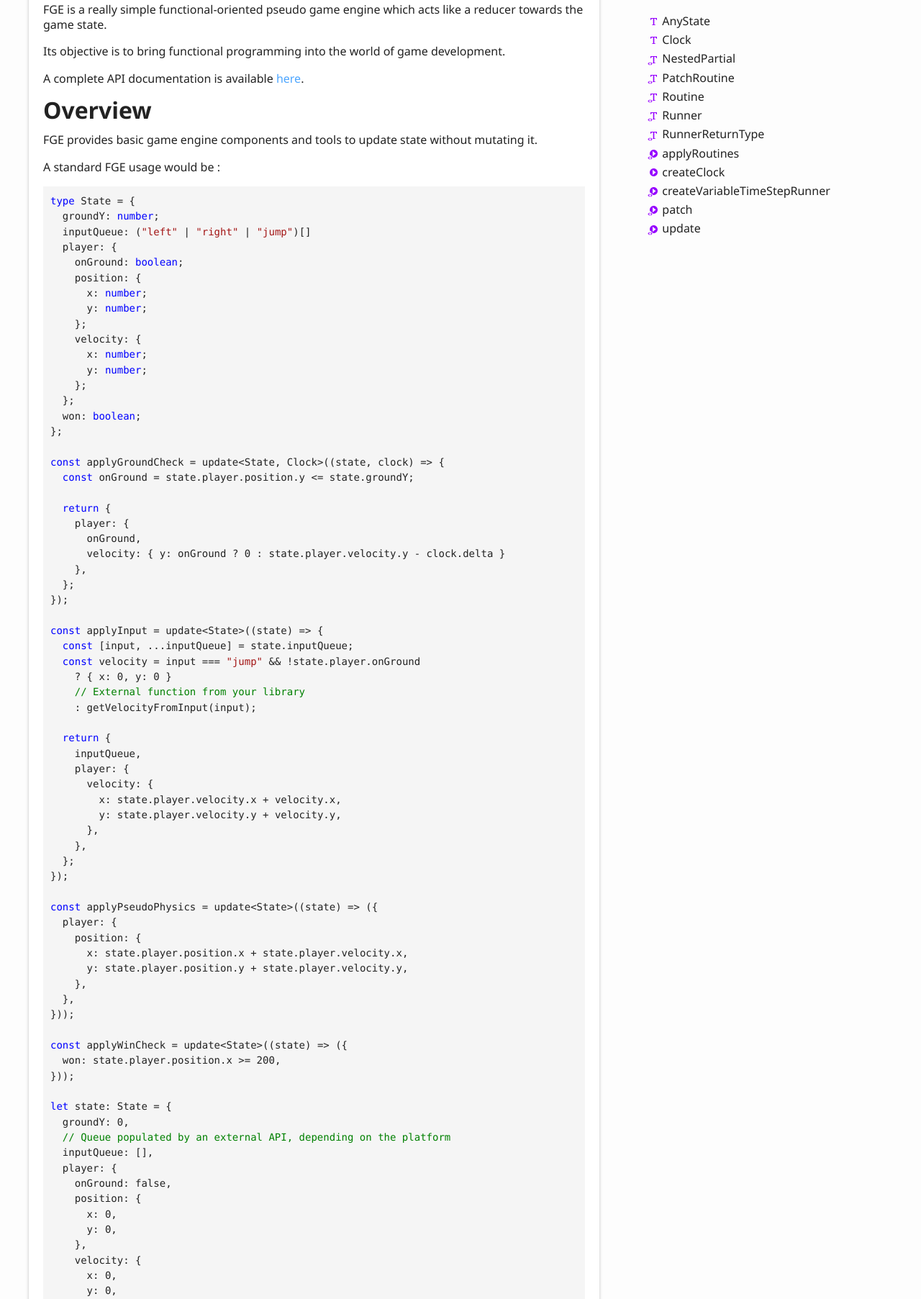
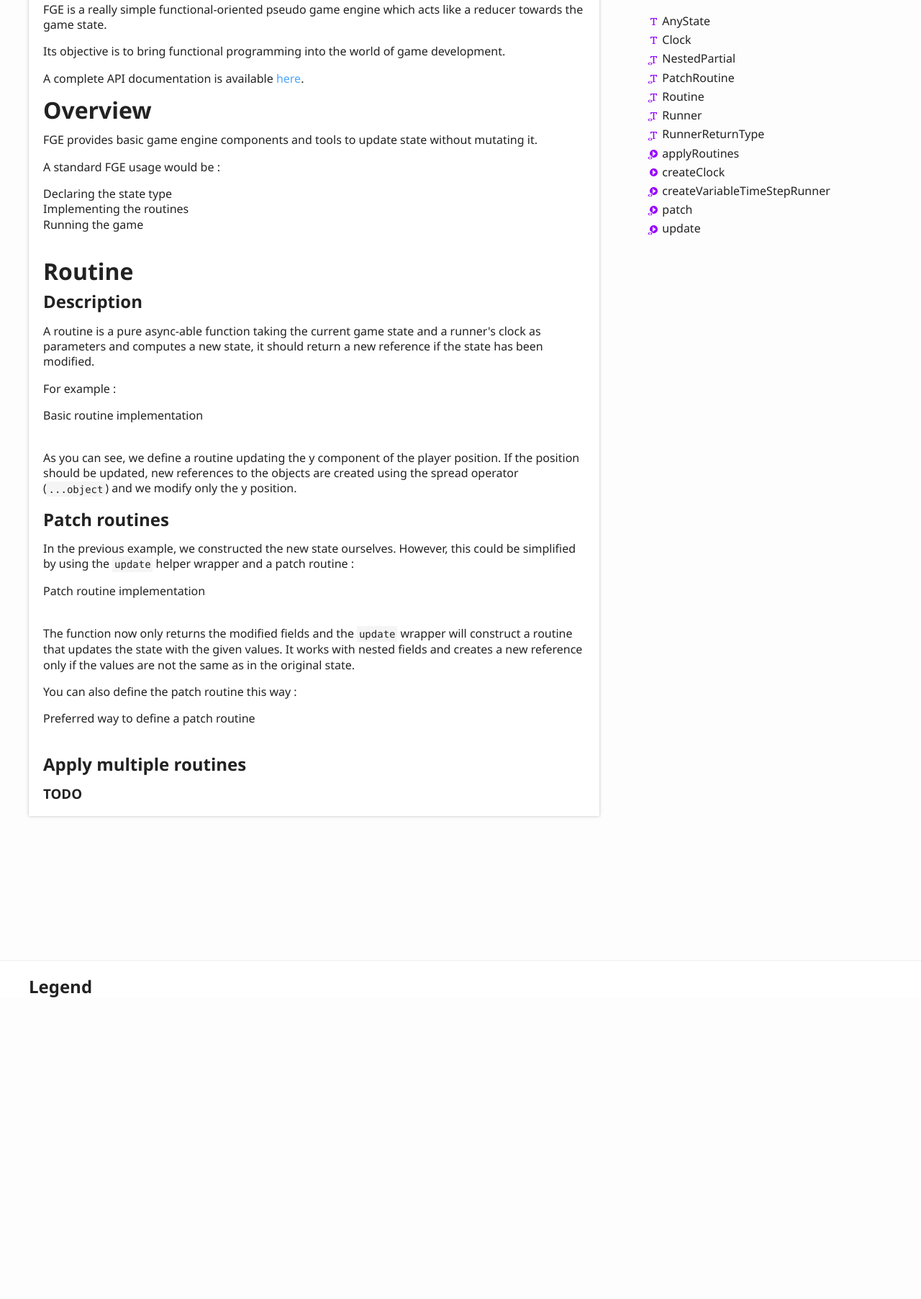
Before and after one commit to samidalil/fge, a plain HTML site: page index.html in a window 1280 px wide. Shown: the part 255-2060 px from the top of the page at 72% size. After the commit the page ends 1662 px from the top, so only its background shows below. Drawn offline with Linux system fonts and the light colour scheme.

Commit message:
[ci skip] Updates

```diff
--- a/index.html
+++ b/index.html
@@ -3,8 +3,8 @@
 <head>
 	<meta charset="utf-8">
 	<meta http-equiv="X-UA-Compatible" content="IE=edge">
-	<title>FGE - Functional Game Engine - v1.0.2</title>
-	<meta name="description" content="Documentation for FGE - Functional Game Engine - v1.0.2">
+	<title>FGE - Functional Game Engine - v1.0.3</title>
+	<meta name="description" content="Documentation for FGE - Functional Game Engine - v1.0.3">
 	<meta name="viewport" content="width=device-width, initial-scale=1">
 	<link rel="stylesheet" href="assets/css/main.css">
 </head>
@@ -22,7 +22,7 @@
 						<li class="state loading">Preparing search index...</li>
 						<li class="state failure">The search index is not available</li>
 					</ul>
-					<a href="index.html" class="title">FGE - Functional Game Engine - v1.0.2</a>
+					<a href="index.html" class="title">FGE - Functional Game Engine - v1.0.3</a>
 				</div>
 				<div class="table-cell" id="tsd-widgets">
 					<div id="tsd-filter">
@@ -56,7 +56,7 @@
 					<a href="globals.html">Globals</a>
 				</li>
 			</ul>
-			<h1>FGE - Functional Game Engine - v1.0.2</h1>
+			<h1>FGE - Functional Game Engine - v1.0.3</h1>
 		</div>
 	</div>
 </header>
@@ -75,79 +75,89 @@
 				</a>
 				<p>FGE provides basic game engine components and tools to update state without mutating it.</p>
 				<p>A standard FGE usage would be :</p>
-				<pre><code class="language-typescript"><span class="hljs-keyword">type</span> State = {
-  <span class="hljs-attr">groundY</span>: <span class="hljs-built_in">number</span>;
-  inputQueue: (<span class="hljs-string">&quot;left&quot;</span> | <span class="hljs-string">&quot;right&quot;</span> | <span class="hljs-string">&quot;jump&quot;</span>)[]
-  <span class="hljs-attr">player</span>: {
-    <span class="hljs-attr">onGround</span>: <span class="hljs-built_in">boolean</span>;
-    position: {
-      <span class="hljs-attr">x</span>: <span class="hljs-built_in">number</span>;
-      y: <span class="hljs-built_in">number</span>;
-    };
-    velocity: {
-      <span class="hljs-attr">x</span>: <span class="hljs-built_in">number</span>;
-      y: <span class="hljs-built_in">number</span>;
-    };
+				<details>
+					<summary>Declaring the state type</summary>
+					<pre><code class="language-typescript"><span class="hljs-keyword">type</span> Vector = <span class="hljs-keyword">readonly</span> [x: <span class="hljs-built_in">number</span>, <span class="hljs-attr">y</span>: <span class="hljs-built_in">number</span>];
+
+<span class="hljs-keyword">type</span> Input = <span class="hljs-string">&quot;left&quot;</span> | <span class="hljs-string">&quot;right&quot;</span> | <span class="hljs-string">&quot;jump&quot;</span>;
+
+<span class="hljs-keyword">type</span> State = {
+  <span class="hljs-keyword">readonly</span> groundY: <span class="hljs-built_in">number</span>;
+  <span class="hljs-keyword">readonly</span> inputQueue: <span class="hljs-keyword">readonly</span> Input[]
+  <span class="hljs-keyword">readonly</span> player: {
+    <span class="hljs-keyword">readonly</span> onGround: <span class="hljs-built_in">boolean</span>;
+    <span class="hljs-keyword">readonly</span> position: Vector;
+    <span class="hljs-keyword">readonly</span> velocity: Vector;
   };
-  won: <span class="hljs-built_in">boolean</span>;
+  <span class="hljs-keyword">readonly</span> won: <span class="hljs-built_in">boolean</span>;
 };
+</code></pre>
+				</details>
+				<details>
+					<summary>Implementing the routines</summary>
+					<pre><code class="language-typescript"><span class="hljs-keyword">import</span> { Clock, update } <span class="hljs-keyword">from</span> <span class="hljs-string">&quot;fge&quot;</span>;
 
-<span class="hljs-keyword">const</span> applyGroundCheck = update&lt;State, Clock&gt;(<span class="hljs-function">(<span class="hljs-params">state, clock</span>) =&gt;</span> {
-  <span class="hljs-keyword">const</span> onGround = state.player.position.y &lt;= state.groundY;
+<span class="hljs-keyword">const</span> applyGroundCheck = update&lt;State&gt;(<span class="hljs-function">(<span class="hljs-params">state</span>) =&gt;</span> {
+  <span class="hljs-keyword">const</span> onGround = state.player.position[<span class="hljs-number">1</span>] &lt;= state.groundY;
 
-  <span class="hljs-keyword">return</span> {
-    <span class="hljs-attr">player</span>: {
-      onGround,
-      <span class="hljs-attr">velocity</span>: { <span class="hljs-attr">y</span>: onGround ? <span class="hljs-number">0</span> : state.player.velocity.y - clock.delta }
-    },
-  };
+  <span class="hljs-keyword">return</span> { <span class="hljs-attr">player</span>: { onGround } };
 });
+
+<span class="hljs-keyword">const</span> getVelocityFromInput = (input: Input): <span class="hljs-function"><span class="hljs-params">Vector</span> =&gt;</span> {
+  <span class="hljs-keyword">switch</span> (input) {
+    <span class="hljs-keyword">case</span> <span class="hljs-string">&quot;left&quot;</span>:
+      <span class="hljs-keyword">return</span> [-<span class="hljs-number">1</span>, <span class="hljs-number">0</span>];
+    <span class="hljs-keyword">case</span> <span class="hljs-string">&quot;right&quot;</span>:
+      <span class="hljs-keyword">return</span> [<span class="hljs-number">1</span>, <span class="hljs-number">0</span>];
+    <span class="hljs-keyword">case</span> <span class="hljs-string">&quot;jump&quot;</span>:
+      <span class="hljs-keyword">return</span> [<span class="hljs-number">0</span>, <span class="hljs-number">1</span>];
+    <span class="hljs-keyword">default</span>:
+      <span class="hljs-keyword">return</span> [<span class="hljs-number">0</span>, <span class="hljs-number">0</span>];
+  }
+};
 
 <span class="hljs-keyword">const</span> applyInput = update&lt;State&gt;(<span class="hljs-function">(<span class="hljs-params">state</span>) =&gt;</span> {
   <span class="hljs-keyword">const</span> [input, ...inputQueue] = state.inputQueue;
   <span class="hljs-keyword">const</span> velocity = input === <span class="hljs-string">&quot;jump&quot;</span> &amp;&amp; !state.player.onGround
-    ? { <span class="hljs-attr">x</span>: <span class="hljs-number">0</span>, <span class="hljs-attr">y</span>: <span class="hljs-number">0</span> }
-    <span class="hljs-comment">// External function from your library</span>
+    ? [<span class="hljs-number">0</span>, <span class="hljs-number">0</span>]
     : getVelocityFromInput(input);
 
   <span class="hljs-keyword">return</span> {
     inputQueue,
     <span class="hljs-attr">player</span>: {
-      <span class="hljs-attr">velocity</span>: {
-        <span class="hljs-attr">x</span>: state.player.velocity.x + velocity.x,
-        <span class="hljs-attr">y</span>: state.player.velocity.y + velocity.y,
-      },
+      <span class="hljs-attr">velocity</span>: [state.player.velocity[<span class="hljs-number">0</span>] + velocity[<span class="hljs-number">0</span>], state.player.velocity[<span class="hljs-number">1</span>] + velocity[<span class="hljs-number">1</span>]],
     },
   };
 });
 
-<span class="hljs-keyword">const</span> applyPseudoPhysics = update&lt;State&gt;(<span class="hljs-function">(<span class="hljs-params">state</span>) =&gt;</span> ({
-  <span class="hljs-attr">player</span>: {
-    <span class="hljs-attr">position</span>: {
-      <span class="hljs-attr">x</span>: state.player.position.x + state.player.velocity.x,
-      <span class="hljs-attr">y</span>: state.player.position.y + state.player.velocity.y,
+<span class="hljs-keyword">const</span> applyPseudoPhysics = update&lt;State, Clock&gt;(<span class="hljs-function">(<span class="hljs-params">state, clock</span>) =&gt;</span> {
+  <span class="hljs-keyword">const</span> [x, y] = state.player.velocity;
+
+  <span class="hljs-keyword">return</span> {
+    <span class="hljs-attr">player</span>: {
+      <span class="hljs-attr">position</span>: [state.player.position[<span class="hljs-number">0</span>] + x, state.player.position[<span class="hljs-number">1</span>] + y],
+      <span class="hljs-attr">velocity</span>: [(<span class="hljs-built_in">Math</span>.abs(x) &lt; <span class="hljs-number">1e-8</span> ? <span class="hljs-number">0</span> : x) - clock.delta * <span class="hljs-built_in">Math</span>.sign(x), state.player.onGround ? <span class="hljs-number">0</span> : y - clock.delta],
     },
-  },
-}));
+  };
+});
 
 <span class="hljs-keyword">const</span> applyWinCheck = update&lt;State&gt;(<span class="hljs-function">(<span class="hljs-params">state</span>) =&gt;</span> ({
-  <span class="hljs-attr">won</span>: state.player.position.x &gt;= <span class="hljs-number">200</span>,
+  <span class="hljs-attr">won</span>: state.player.position[<span class="hljs-number">0</span>] &gt;= <span class="hljs-number">800</span>,
 }));
+</code></pre>
+				</details>
+				<details>
+					<summary>Running the game</summary>
+					<pre><code class="language-typescript"><span class="hljs-keyword">import</span> { createClock, createVariableTimeStepRunner } <span class="hljs-keyword">from</span> <span class="hljs-string">&quot;fge&quot;</span>;
 
 <span class="hljs-keyword">let</span> state: State = {
   <span class="hljs-attr">groundY</span>: <span class="hljs-number">0</span>,
-  <span class="hljs-comment">// Queue populated by an external API, depending on the platform</span>
+  <span class="hljs-comment">// Queue populated during a routine or by a platform-dependent API</span>
   <span class="hljs-attr">inputQueue</span>: [],
   <span class="hljs-attr">player</span>: {
     <span class="hljs-attr">onGround</span>: <span class="hljs-literal">false</span>,
-    <span class="hljs-attr">position</span>: {
-      <span class="hljs-attr">x</span>: <span class="hljs-number">0</span>,
-      <span class="hljs-attr">y</span>: <span class="hljs-number">0</span>,
-    },
-    <span class="hljs-attr">velocity</span>: {
-      <span class="hljs-attr">x</span>: <span class="hljs-number">0</span>,
-      <span class="hljs-attr">y</span>: <span class="hljs-number">0</span>,
-    },
+    <span class="hljs-attr">position</span>: [<span class="hljs-number">0</span>, <span class="hljs-number">0</span>],
+    <span class="hljs-attr">velocity</span>: [<span class="hljs-number">0</span>, <span class="hljs-number">0</span>],
   },
   <span class="hljs-attr">won</span>: <span class="hljs-literal">false</span>,
 };
@@ -166,6 +176,8 @@
   [state, clock] = <span class="hljs-keyword">await</span> runner(state, routines, clock);
 }
 </code></pre>
+				</details>
+				<br />
 				<a href="#routine" id="routine" style="color: inherit; text-decoration: none;">
 					<h1>Routine</h1>
 				</a>
@@ -174,7 +186,9 @@
 				</a>
 				<p>A routine is a pure async-able function taking the current game state and a runner&#39;s clock as parameters and computes a new state, it should return a new reference if the state has been modified.</p>
 				<p>For example :</p>
-				<pre><code class="language-typescript"><span class="hljs-keyword">type</span> State = {
+				<details>
+					<summary>Basic routine implementation</summary>
+					<pre><code class="language-typescript"><span class="hljs-keyword">type</span> State = {
   <span class="hljs-attr">playerPosition</span>: {
     <span class="hljs-attr">x</span>: <span class="hljs-built_in">number</span>;
     y: <span class="hljs-built_in">number</span>;
@@ -204,12 +218,16 @@
 
 state = <span class="hljs-keyword">await</span> applyPseudoGravity(state, createClock());
 </code></pre>
+				</details>
+				<br />
 				<p>As you can see, we define a routine updating the y component of the player position. If the position should be updated, new references to the objects are created using the spread operator (<code>...object</code>) and we modify only the y position.</p>
 				<a href="#patch-routines" id="patch-routines" style="color: inherit; text-decoration: none;">
 					<h2>Patch routines</h2>
 				</a>
 				<p>In the previous example, we constructed the new state ourselves. However, this could be simplified by using the <code>update</code> helper wrapper and a patch routine :</p>
-				<pre><code class="language-typescript">...
+				<details>
+					<summary>Patch routine implementation</summary>
+					<pre><code class="language-typescript">...
 
 <span class="hljs-keyword">const</span> applyPseudoGravity: PatchRoutine&lt;State, Clock&gt; = <span class="hljs-function">(<span class="hljs-params">state, clock</span>) =&gt;</span> ({
   <span class="hljs-attr">playerPosition</span>: {
@@ -223,9 +241,13 @@ state = <span class="hljs-keyword">await</span> applyPseudoGravity(state, create
 
 state = <span class="hljs-keyword">await</span> update(applyPseudoGravity)(state, createClock());
 </code></pre>
+				</details>
+				<br />
 				<p>The function now only returns the modified fields and the <code>update</code> wrapper will construct a routine that updates the state with the given values. It works with nested fields and creates a new reference only if the values are not the same as in the original state.</p>
 				<p>You can also define the patch routine this way :</p>
-				<pre><code class="language-typescript">...
+				<details>
+					<summary>Preferred way to define a patch routine</summary>
+					<pre><code class="language-typescript">...
 
 <span class="hljs-keyword">const</span> applyPseudoGravity = update&lt;State, Clock&gt;(<span class="hljs-function">(<span class="hljs-params">state, clock</span>) =&gt;</span> ({
   <span class="hljs-attr">playerPosition</span>: {
@@ -239,6 +261,8 @@ state = <span class="hljs-keyword">await</span> update(applyPseudoGravity)(state
 
 state = <span class="hljs-keyword">await</span> applyPseudoGravity(state, createClock());
 </code></pre>
+				</details>
+				<br />
 				<a href="#apply-multiple-routines" id="apply-multiple-routines" style="color: inherit; text-decoration: none;">
 					<h2>Apply multiple routines</h2>
 				</a>
```
Also changed, not shown: globals.html (+41 -17 lines).
